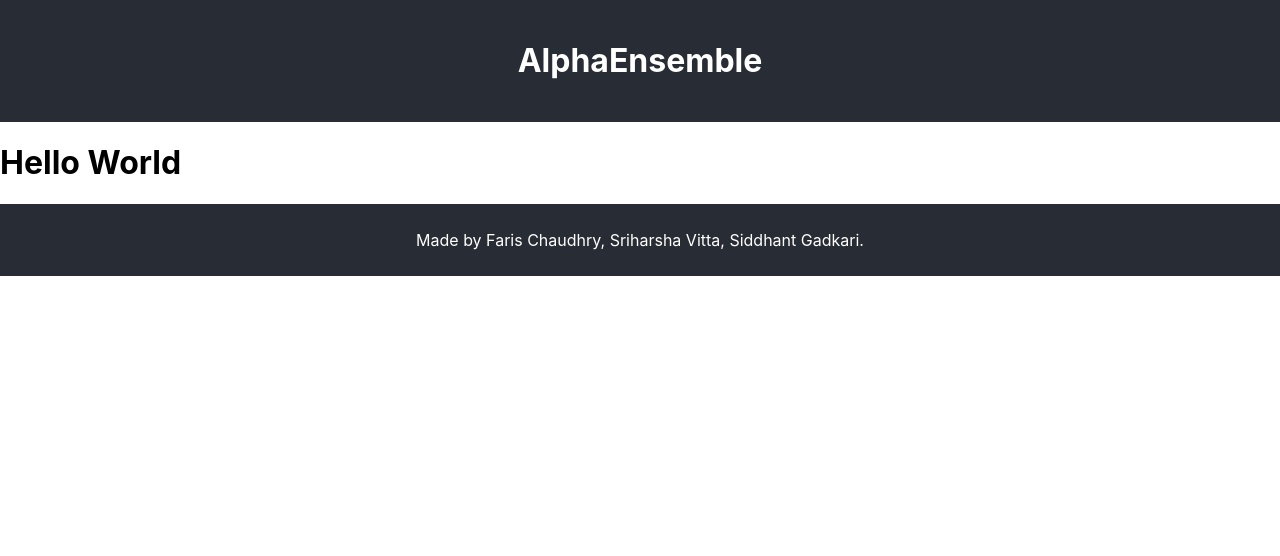
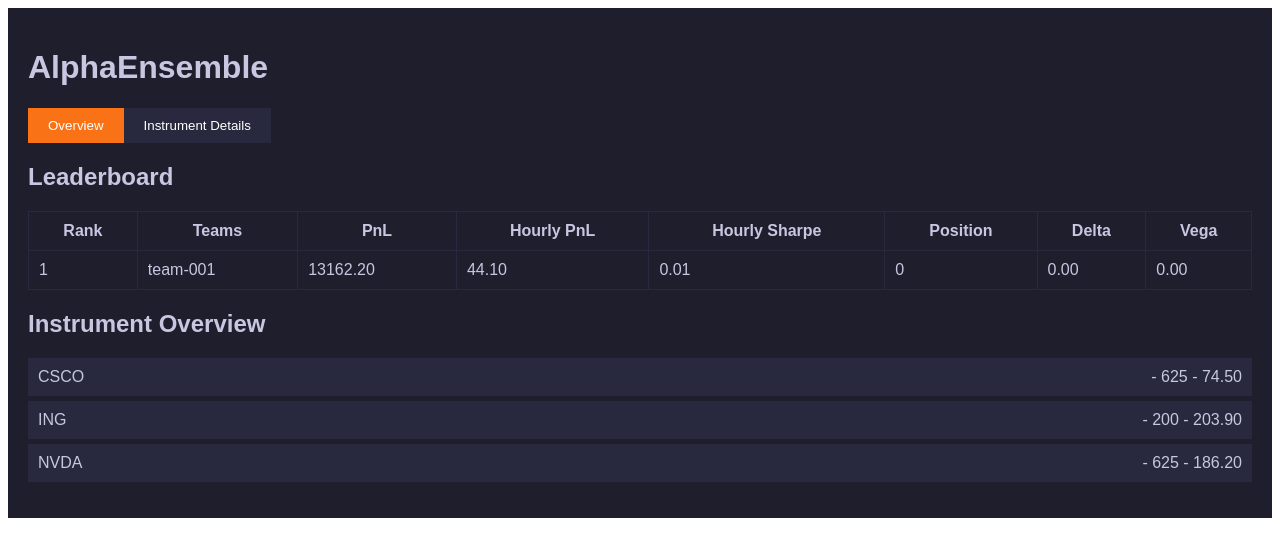
Before and after one commit to farischaudhry/AlphaEnsemble, a Next.js app in the folder frontend/: page / in a window 1280 px wide. Shown: the top 556 px of the page. Built offline with nearby package versions, Linux system fonts and the light colour scheme.

Commit message:
hv: Created initial UI components

```diff
--- a/frontend/components/Header.js
+++ b/frontend/components/Header.js
@@ -2,8 +2,10 @@ import React from 'react';
 
 function Header() {
   return (
-    <header className="App-header">
+    <header className="header">
       <h1>AlphaEnsemble</h1>
+      <div className="filters">
+      </div>
     </header>
   );
 }
--- /dev/null
+++ b/frontend/components/InstrumentOverview.js
@@ -0,0 +1,17 @@
+import React from 'react';
+
+function InstrumentOverview() {
+  return (
+    <div className="instrument-overview">
+      <h2>Instrument Overview</h2>
+      <ul>
+        <li><span>CSCO</span> - 625 - 74.50</li>
+        <li><span>ING</span> - 200 - 203.90</li>
+        <li><span>NVDA</span> - 625 - 186.20</li>
+        {/* Add more list items based on your data */}
+      </ul>
+    </div>
+  );
+}
+
+export default InstrumentOverview;
--- /dev/null
+++ b/frontend/components/Leaderboard.js
@@ -0,0 +1,66 @@
+import React, { useState } from 'react';
+
+function Leaderboard() {
+  const [leaderboard, setLeaderboard] = useState([
+    { rank: 1, team: 'team-001', pnl: 13162.20, hourlyPnl: 44.10, hourlySharpe: 0.01, position: 0, delta: 0.00, vega: 0.00 }
+    // Add initial entries if needed
+  ]);
+
+  // Function to add or update an entry
+  const updateLeaderboard = (newEntry) => {
+    setLeaderboard(prevLeaderboard => {
+      const existingEntryIndex = prevLeaderboard.findIndex(entry => entry.team === newEntry.team);
+
+      let updatedLeaderboard;
+
+      if (existingEntryIndex !== -1) {
+        // Update existing entry
+        updatedLeaderboard = [...prevLeaderboard];
+        updatedLeaderboard[existingEntryIndex] = { ...updatedLeaderboard[existingEntryIndex], ...newEntry };
+      } else {
+        // Add new entry
+        updatedLeaderboard = [...prevLeaderboard, newEntry];
+      }
+
+      // Sort the leaderboard by rank
+      return updatedLeaderboard.sort((a, b) => a.rank - b.rank);
+    });
+  };
+
+
+  return (
+    <div className="leaderboard">
+      <h2>Leaderboard</h2>
+      <table>
+        <thead>
+          <tr>
+            <th>Rank</th>
+            <th>Teams</th>
+            <th>PnL</th>
+            <th>Hourly PnL</th>
+            <th>Hourly Sharpe</th>
+            <th>Position</th>
+            <th>Delta</th>
+            <th>Vega</th>
+          </tr>
+        </thead>
+        <tbody>
+          {leaderboard.map((entry, index) => (
+            <tr key={index}>
+              <td>{entry.rank}</td>
+              <td>{entry.team}</td>
+              <td>{entry.pnl.toFixed(2)}</td>
+              <td>{entry.hourlyPnl.toFixed(2)}</td>
+              <td>{entry.hourlySharpe.toFixed(2)}</td>
+              <td>{entry.position}</td>
+              <td>{entry.delta.toFixed(2)}</td>
+              <td>{entry.vega.toFixed(2)}</td>
+            </tr>
+          ))}
+        </tbody>
+      </table>
+    </div>
+  );
+}
+
+export default Leaderboard;
--- /dev/null
+++ b/frontend/components/Overview.js
@@ -0,0 +1,14 @@
+import React from 'react';
+
+function Overview() {
+  return (
+    <div className="overview">
+      <div className="tabs">
+        <button className="active">Overview</button>
+        <button>Instrument Details</button>
+      </div>
+    </div>
+  );
+}
+
+export default Overview;
--- a/frontend/pages/_app.js
+++ b/frontend/pages/_app.js
@@ -1,7 +1,4 @@
-import '../styles/App.css';
-import '../styles/index.css';
-import '../styles/Footer.css';
-import '../styles/Header.css';
+import '../styles/globals.css';
 
 function MyApp({ Component, pageProps }) {
   return <Component {...pageProps} />;
--- a/frontend/pages/index.js
+++ b/frontend/pages/index.js
@@ -1,14 +1,20 @@
+import React, { useEffect } from 'react';
 import Header from '../components/Header';
-import Footer from '../components/Footer';
+import Overview from '../components/Overview';
+import InstrumentOverview from '../components/InstrumentOverview';
+import Leaderboard from '../components/Leaderboard';
 
 export default function Home() {
+  const leaderboardRef = React.useRef();
+
   return (
-    <div className="App">
+    <div className="app">
       <Header />
-      <main>
-        <h1>Hello World</h1>
-      </main>
-      <Footer />
+      <div className="content">
+        <Overview />
+        <Leaderboard ref={leaderboardRef} />
+        <InstrumentOverview />
+      </div>
     </div>
   );
 }
--- a/frontend/styles/App.css
+++ b/frontend/styles/App.css
@@ -1,27 +1,101 @@
-.App {
+/* .App {
+  text-align: center;
+}
+
+.App-logo {
+  height: 40vmin;
+  pointer-events: none;
+}
+
+@media (prefers-reduced-motion: no-preference) {
+  .App-logo {
+    animation: App-logo-spin infinite 20s linear;
+  }
+}
+
+.App-header {
+  background-color: #282c34;
+  min-height: 100vh;
   display: flex;
   flex-direction: column;
-    height: 100%;
+  align-items: center;
+  justify-content: center;
+  font-size: calc(10px + 2vmin);
+  color: white;
 }
 
-  .content {
-    flex: 1;
-    display: flex;
-    flex-direction: column;
+.App-link {
+  color: #61dafb;
 }
 
-  .top-section {
-    display: flex;
-    justify-content: space-between;
+@keyframes App-logo-spin {
+  from {
+    transform: rotate(0deg);
+  }
+  to {
+    transform: rotate(360deg);
+  }
+} */
+.app {
+  font-family: Arial, sans-serif;
+  background-color: #1e1e2d;
+  color: #c7c7e2;
   padding: 20px;
 }
 
-  .bottom-section {
+.header {
   display: flex;
-    flex: 1;
-    padding: 20px;
+  justify-content: space-between;
+  align-items: center;
 }
 
-  h2 {
-    color: #f0f0f0; /* Light text color for headings */
+.filters input {
+  margin-right: 10px;
+  padding: 5px;
+  background-color: #28293e;
+  border: none;
+  color: white;
 }
+
+.tabs button {
+  background-color: #28293e;
+  border: none;
+  padding: 10px 20px;
+  color: white;
+  cursor: pointer;
+}
+
+.tabs .active {
+  background-color: #f97316;
+}
+
+.leaderboard {
+  margin-top: 20px;
+}
+
+.leaderboard table {
+  width: 100%;
+  border-collapse: collapse;
+}
+
+.leaderboard th, .leaderboard td {
+  padding: 10px;
+  border: 1px solid #28293e;
+}
+
+.instrument-overview {
+  margin-top: 20px;
+}
+
+.instrument-overview ul {
+  list-style-type: none;
+  padding: 0;
+}
+
+.instrument-overview li {
+  background-color: #28293e;
+  padding: 10px;
+  margin-bottom: 5px;
+  display: flex;
+  justify-content: space-between;
+}
--- /dev/null
+++ b/frontend/styles/globals.css
@@ -0,0 +1,63 @@
+.app {
+    font-family: Arial, sans-serif;
+    background-color: #1e1e2d;
+    color: #c7c7e2;
+    padding: 20px;
+  }
+
+  .header {
+    display: flex;
+    justify-content: space-between;
+    align-items: center;
+  }
+
+  .filters input {
+    margin-right: 10px;
+    padding: 5px;
+    background-color: #28293e;
+    border: none;
+    color: white;
+  }
+
+  .tabs button {
+    background-color: #28293e;
+    border: none;
+    padding: 10px 20px;
+    color: white;
+    cursor: pointer;
+  }
+
+  .tabs .active {
+    background-color: #f97316;
+  }
+
+  .leaderboard {
+    margin-top: 20px;
+  }
+
+  .leaderboard table {
+    width: 100%;
+    border-collapse: collapse;
+  }
+
+  .leaderboard th, .leaderboard td {
+    padding: 10px;
+    border: 1px solid #28293e;
+  }
+
+  .instrument-overview {
+    margin-top: 20px;
+  }
+
+  .instrument-overview ul {
+    list-style-type: none;
+    padding: 0;
+  }
+
+  .instrument-overview li {
+    background-color: #28293e;
+    padding: 10px;
+    margin-bottom: 5px;
+    display: flex;
+    justify-content: space-between;
+  }
```
Lines whose indentation alone changed are shown as unchanged.
